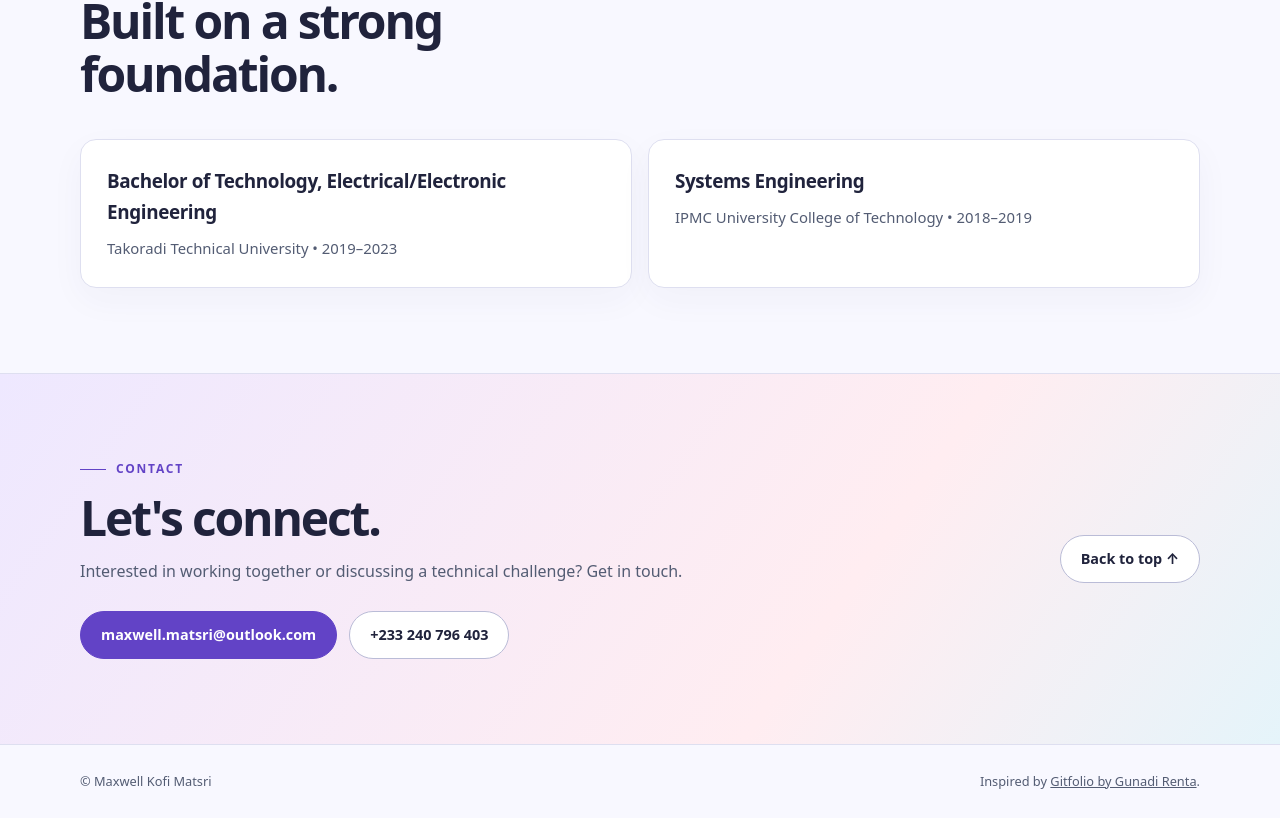
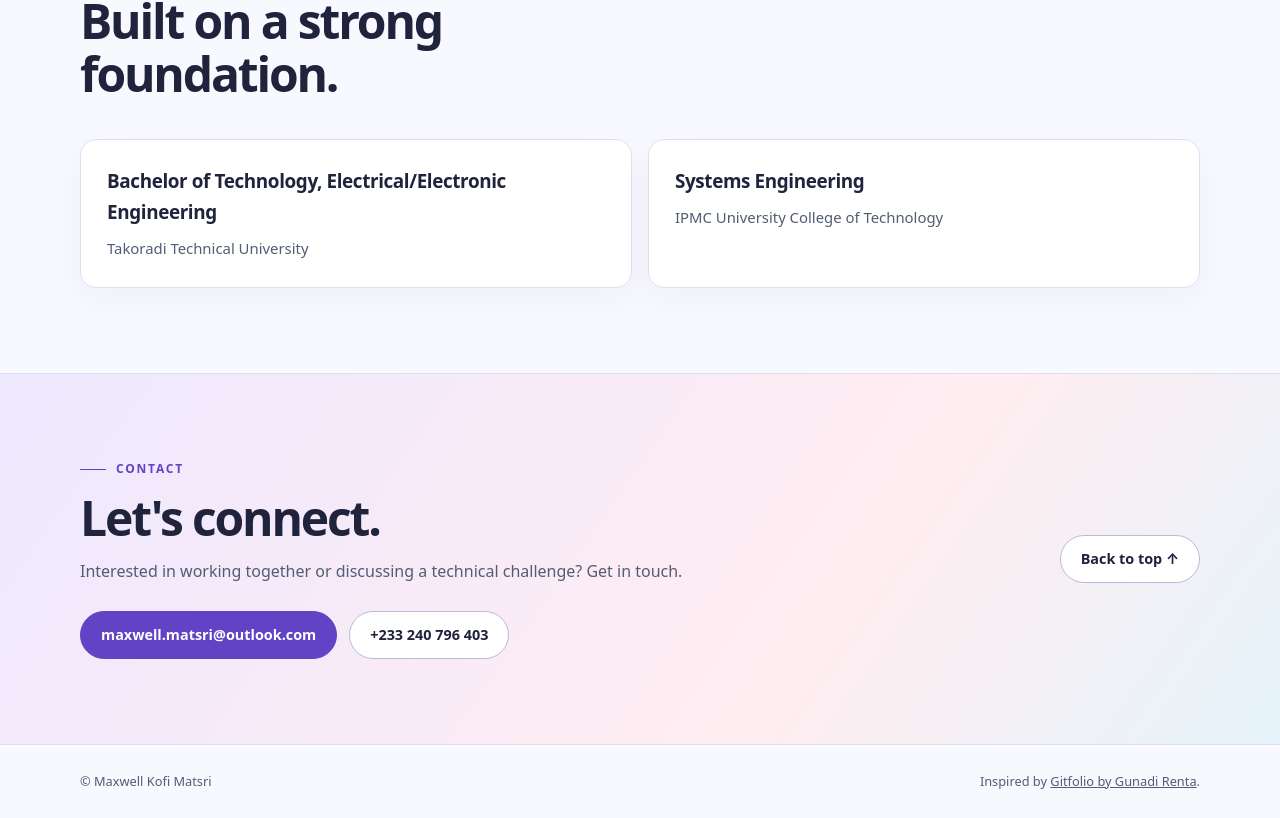
Before and after one commit to MaxwellMatsri/MaxwellMatsri.github.io, a plain HTML site: page index.html in a window 1280 px wide. Shown: the part 3668-4486 px from the top of the page. Drawn offline with Linux system fonts and the light colour scheme.

Commit message:
Remove education dates
Co-authored-by: Copilot App <223556219+Copilot@users.noreply.github.com>

```diff
--- a/index.html
+++ b/index.html
@@ -196,8 +196,8 @@
       <div class="wrap">
         <div class="section-head"><div><div class="eyebrow">Education</div><h2>Built on a strong foundation.</h2></div></div>
         <div class="education">
-          <article class="card"><h3>Bachelor of Technology, Electrical/Electronic Engineering</h3><p>Takoradi Technical University &bull; 2019&ndash;2023</p></article>
-          <article class="card"><h3>Systems Engineering</h3><p>IPMC University College of Technology &bull; 2018&ndash;2019</p></article>
+          <article class="card"><h3>Bachelor of Technology, Electrical/Electronic Engineering</h3><p>Takoradi Technical University</p></article>
+          <article class="card"><h3>Systems Engineering</h3><p>IPMC University College of Technology</p></article>
         </div>
       </div>
     </section>
```
